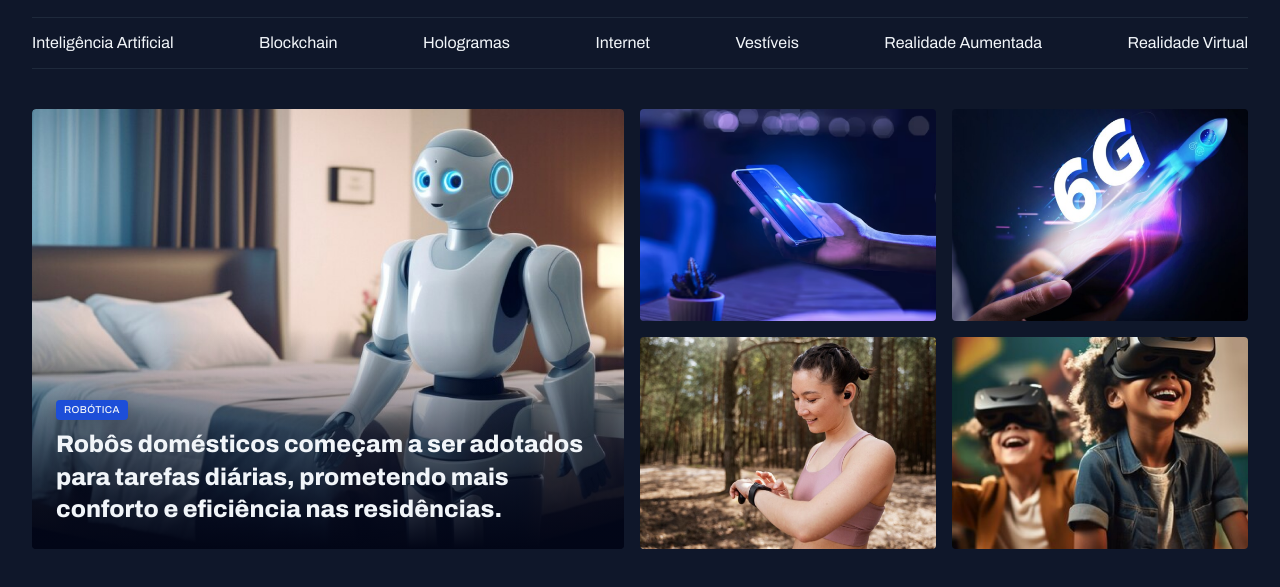
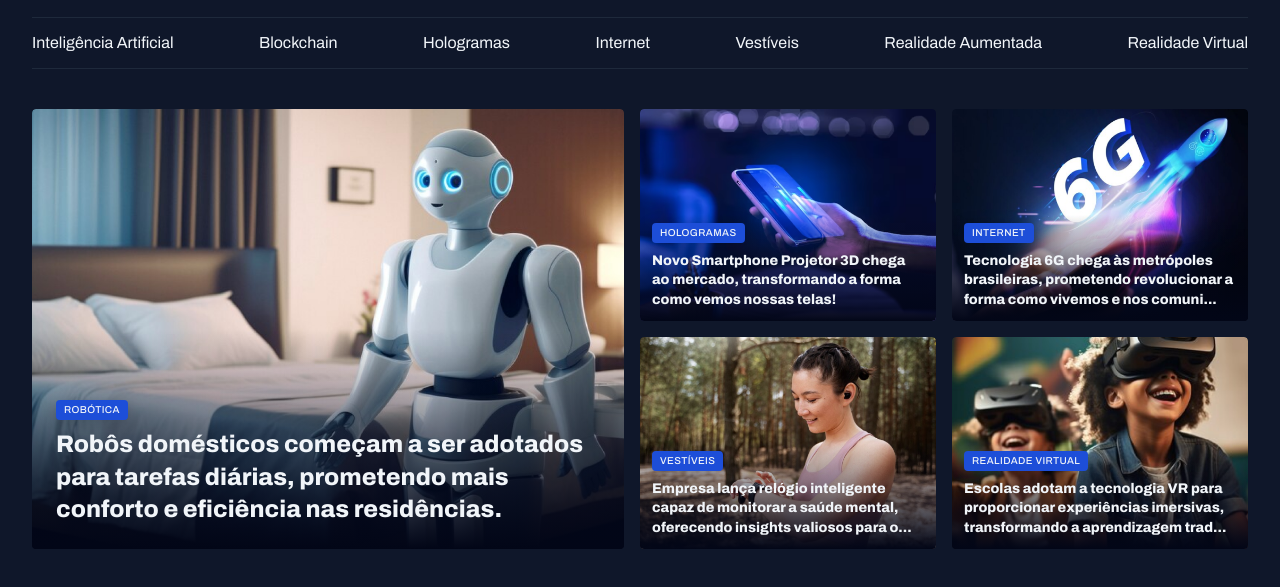
Before and after one commit to Nauberty/Projeto-Portal-de-Not-cias, a plain HTML site: page index.html in a window 1280 px wide. Shown: the part 55-642 px from the top of the page. Drawn offline with Linux system fonts and the light colour scheme.

Commit message:
finalizando a seção destaque

```diff
--- a/index.html
+++ b/index.html
@@ -52,21 +52,50 @@
       </figure>
 
       <div class="grid grid-cols-2 gap-16">
-        <div>
+        <figure class="card">
           <img src="assets/images/Image 02.png" alt="">
-        </div>
 
-        <div>
+          <figcaption>
+            <span class="content-tag">hologramas</span>
+             <h2 class="text-lg">
+              Novo Smartphone Projetor 3D chega ao mercado, transformando a forma como vemos nossas telas!
+             </h2>
+          </figcaption>
+        </figure>
+
+        <figure class="card">
           <img src="assets/images/Image 03.png" alt="">
-        </div>
 
-        <div>
+          <figcaption>
+          <span class="content-tag">internet</span>
+          <h2 class="text-lg">
+            Tecnologia 6G chega às metrópoles brasileiras, prometendo revolucionar a forma como vivemos e nos comuni...
+          </h2>
+        </figcaption>
+        </figure>
+
+        <figure class="card">
           <img src="assets/images/Image 04.png" alt="">
-        </div>
 
-        <div>
+          <figcaption>
+          <span class="content-tag">vestíveis</span>
+          <h2 class="text-lg">
+            Empresa lança relógio inteligente capaz de monitorar a saúde mental, oferecendo insights valiosos para o...
+
+          </h2>
+        </figcaption>
+        </figure>
+
+        <figure class="card">
           <img src="assets/images/Image 05.png" alt="">
-        </div>
+
+          <figcaption>
+          <span class="content-tag">realidade virtual</span>
+          <h2 class="text-lg">
+            Escolas adotam a tecnologia VR para proporcionar experiências imersivas, transformando a aprendizagem trad...
+          </h2>
+        </figcaption>
+        </figure>
 
       </div>
     </section>
--- a/styles/global.css
+++ b/styles/global.css
@@ -63,5 +63,5 @@ img {
     text-transform: uppercase;
     letter-spacing: 0.04em;
     color: var(--text-color-primary);
-    box-shadow: 0px 4px 16px rgba(2, 6, 23, 0.251);
+    box-shadow: 0px 4px 16px rgba(2, 6, 23, 0.25);
   }
--- a/styles/sections.css
+++ b/styles/sections.css
@@ -28,6 +28,10 @@
 
       padding: 24px;
 
+      &:has(.text-lg) {
+        padding: 12px;
+      }
+
       h2 {
         margin-top: 8px;
       }
```
